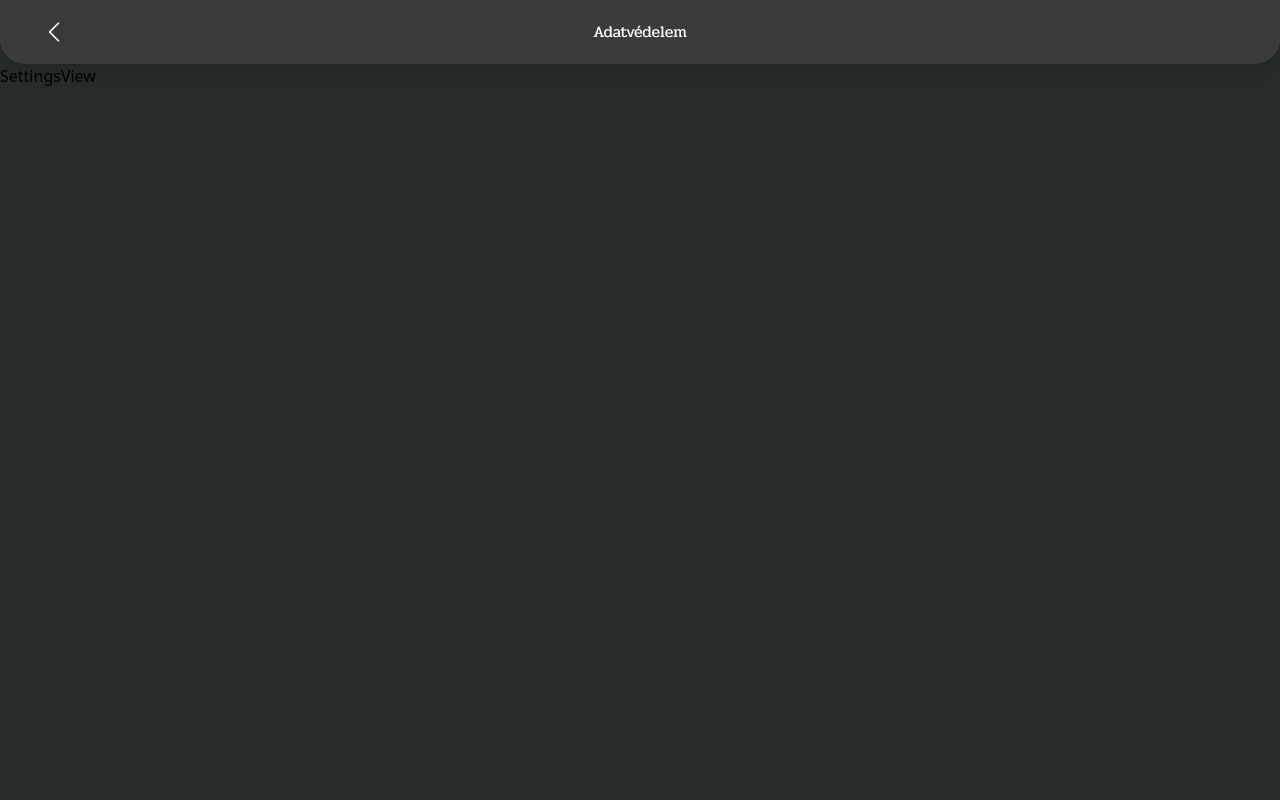
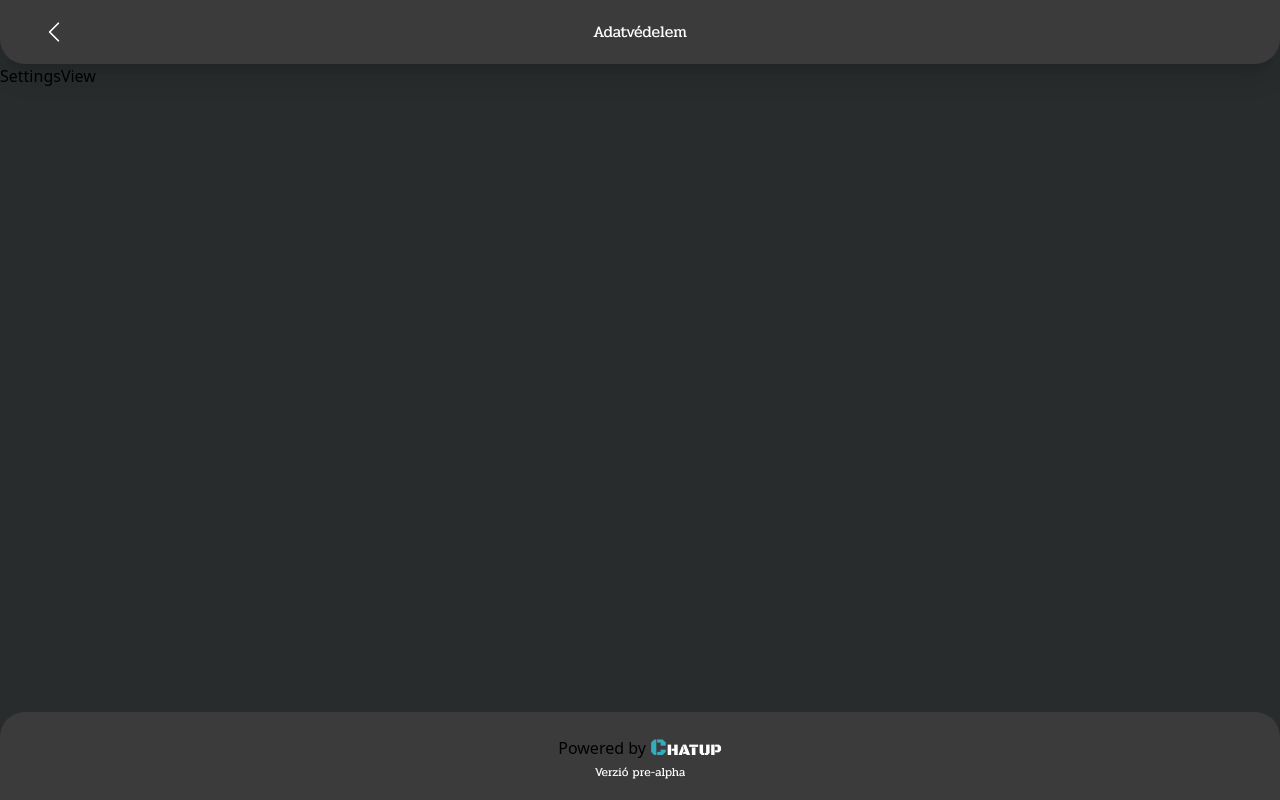
Before and after one commit to zsoltgombocz/chatup-frontend, a React (Vite) app: page /settings/privacy in a window 1280 px wide. Built offline with nearby package versions, Linux system fonts and the light colour scheme; a web font is replaced by a local one.

Commit message:
included footer

```diff
--- a/src/views/SettingsView.tsx
+++ b/src/views/SettingsView.tsx
@@ -1,9 +1,13 @@
 import React from 'react'
+import Footer from '../components/Footer';
 
 function SettingsView() {
     return (
-        <div>SettingsView</div>
-    );
+        <>
+            <div>SettingsView</div>
+
+            <Footer />
+        </>);
 }
 
 export default SettingsView;
```
